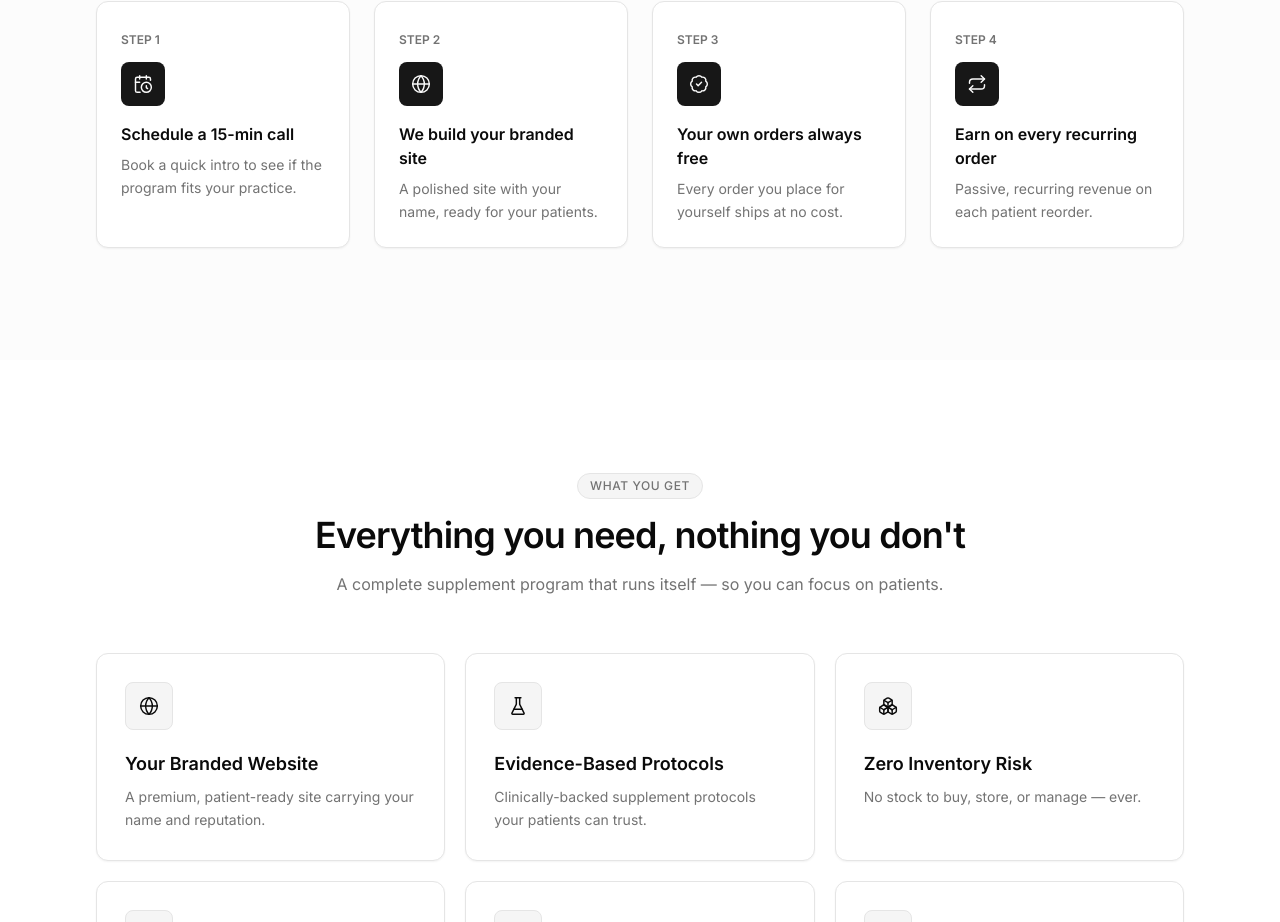
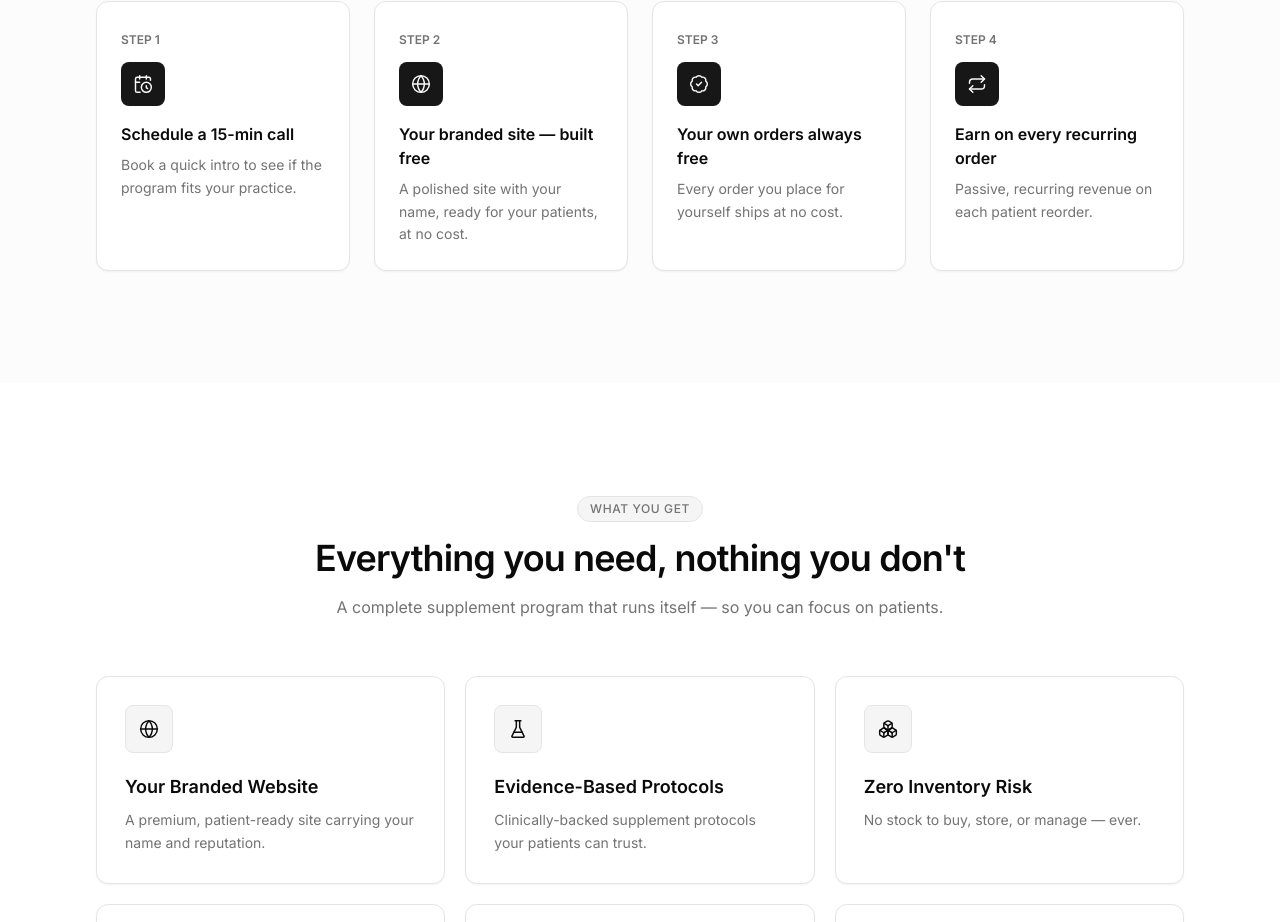
Before and after one commit to MuhammadRafay7/pharmabuilt-demo, a Next.js app: page / in a window 1280 px wide. Shown: the part 1060-1982 px from the top of the page. Built offline with nearby package versions, Linux system fonts and the light colour scheme.

Commit message:
refactor(FAQ and Steps): improve clarity of cost-related descriptions

```diff
--- a/app/how-it-works/page.tsx
+++ b/app/how-it-works/page.tsx
@@ -48,7 +48,7 @@ const STEPS = [
 const FAQ_ITEMS: FaqItem[] = [
   {
     q: "How much does it cost to join?",
-    a: "Nothing upfront. There's zero cost to launch your branded site, and your own product orders always ship free. The program is designed to remove financial risk entirely.",
+    a: "It's always free. There's no cost — ever — to launch and run your branded site, and your own product orders always ship free. The program is designed to remove financial risk entirely.",
   },
   {
     q: "Do I have to hold inventory or ship anything?",
--- a/app/page.tsx
+++ b/app/page.tsx
@@ -26,7 +26,7 @@ const TRUST_BADGES = [
 
 const STEPS = [
   { icon: CalendarClock, title: "Schedule a 15-min call", desc: "Book a quick intro to see if the program fits your practice." },
-  { icon: Globe, title: "We build your branded site", desc: "A polished site with your name, ready for your patients." },
+  { icon: Globe, title: "Your branded site — built free", desc: "A polished site with your name, ready for your patients, at no cost." },
   { icon: BadgeCheck, title: "Your own orders always free", desc: "Every order you place for yourself ships at no cost." },
   { icon: Repeat, title: "Earn on every recurring order", desc: "Passive, recurring revenue on each patient reorder." },
 ];
```
